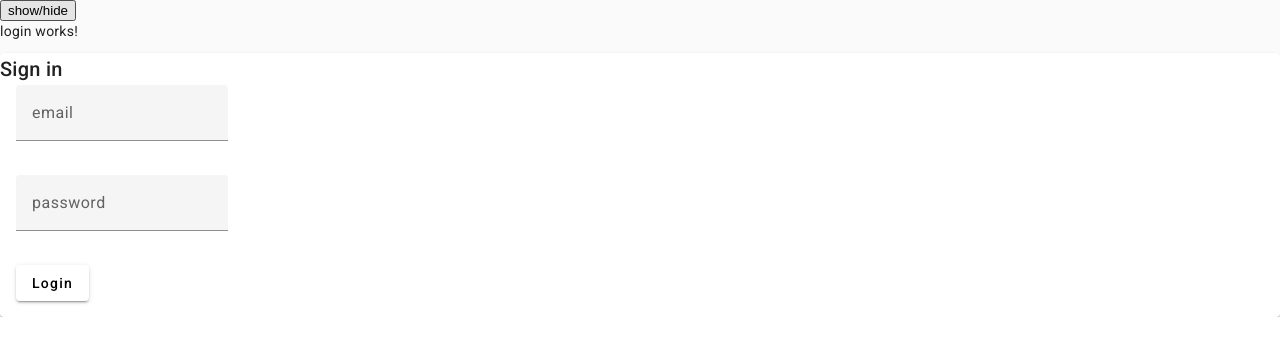
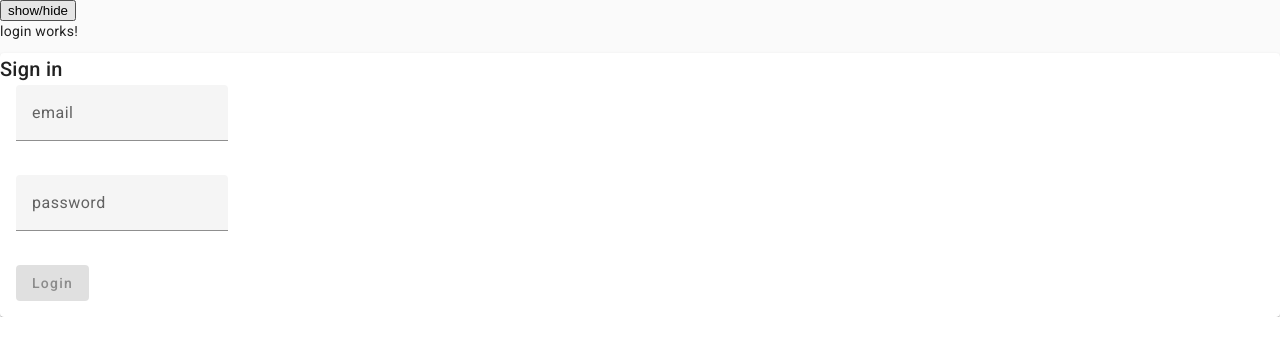
Before and after one commit to JPerezC92/sales-system-angular, an Angular app: page /login in a window 1280 px wide. Shown: the top 356 px of the page. Built offline with nearby package versions, Linux system fonts and the light colour scheme.

Commit message:
added reactive form in login

```diff
--- a/src/app/app.module.ts
+++ b/src/app/app.module.ts
@@ -3,7 +3,7 @@ import { NgModule } from '@angular/core';
 import { BrowserModule } from '@angular/platform-browser';
 
 import { HttpClientModule, HTTP_INTERCEPTORS } from '@angular/common/http';
-import { FormsModule } from '@angular/forms';
+import { FormsModule, ReactiveFormsModule } from '@angular/forms';
 import { MatButtonModule } from '@angular/material/button';
 import { MatCardModule } from '@angular/material/card';
 import { MatDialogModule } from '@angular/material/dialog';
@@ -43,11 +43,9 @@ import { LoginComponent } from './login/login.component';
     MatCardModule,
     HttpClientModule,
     FormsModule,
+    ReactiveFormsModule,
   ],
-
   providers: [
-    // ApiclientService,
-    // ApiauthService,
     { provide: HTTP_INTERCEPTORS, useClass: JwtInterceptor, multi: true },
   ],
   bootstrap: [AppComponent],
--- a/src/app/login/login.component.html
+++ b/src/app/login/login.component.html
@@ -3,16 +3,22 @@
 <mat-card>
   <mat-card-title>Sign in</mat-card-title>
   <mat-card-content>
+    <form [formGroup]="loginForm" (ngSubmit)="login()">
       <p>
         <mat-form-field>
-        <input type="text" [(ngModel)]="email" matInput placeholder="email" />
+          <input
+            type="text"
+            formControlName="email"
+            matInput
+            placeholder="email"
+          />
         </mat-form-field>
       </p>
       <p>
         <mat-form-field>
           <input
             type="password"
-          [(ngModel)]="password"
+            formControlName="password"
             matInput
             placeholder="password"
           />
@@ -20,7 +26,10 @@
       </p>
 
       <div>
-      <button (click)="login()" mat-raised-button>Login</button>
+        <button type="submit" [disabled]="!loginForm.valid" mat-raised-button>
+          Login
+        </button>
       </div>
+    </form>
   </mat-card-content>
 </mat-card>
--- a/src/app/login/login.component.ts
+++ b/src/app/login/login.component.ts
@@ -1,4 +1,5 @@
 import { Component, OnInit } from '@angular/core';
+import { FormBuilder, Validators } from '@angular/forms';
 import { Router } from '@angular/router';
 import { ApiauthService } from 'src/app/services/apiauth.service';
 
@@ -8,10 +9,20 @@ import { ApiauthService } from 'src/app/services/apiauth.service';
   styleUrls: ['./login.component.scss'],
 })
 export class LoginComponent implements OnInit {
-  email = '';
-  password = '';
+  public loginForm = this._FormBuilder.group({
+    email: ['', Validators.required],
+    password: ['', Validators.required],
+  });
+  // public loginForm = new FormGroup({
+  //   email: new FormControl(''),
+  //   password: new FormControl(''),
+  // });
 
-  constructor(private _ApiauthService: ApiauthService, private router: Router) {
+  constructor(
+    private _ApiauthService: ApiauthService,
+    private router: Router,
+    private _FormBuilder: FormBuilder
+  ) {
     if (!!_ApiauthService.getAuthCredentials()?.token) {
       router.navigate(['home']);
     }
@@ -20,7 +31,10 @@ export class LoginComponent implements OnInit {
   ngOnInit(): void {}
 
   login() {
-    this._ApiauthService.login(this.email, this.password).subscribe((r) => {
+    const { email, password } = this.loginForm.value;
+    if (!email || !password) return;
+
+    this._ApiauthService.login({ email, password }).subscribe((r) => {
       if (r.sucess) {
         console.log('first');
         this.router.navigate(['home']);
--- /dev/null
+++ b/src/app/models/LoginF.ts
@@ -0,0 +1,4 @@
+export interface LoginF {
+  email: string;
+  password: string;
+}
--- a/src/app/services/apiauth.service.ts
+++ b/src/app/services/apiauth.service.ts
@@ -3,6 +3,7 @@ import { Injectable } from '@angular/core';
 import { BehaviorSubject, Observable } from 'rxjs';
 import { map } from 'rxjs/operators';
 import { AuthCredentials } from 'src/app/models/AuthCredential';
+import { LoginF } from 'src/app/models/LoginF';
 import { Response } from 'src/app/models/response';
 
 @Injectable({
@@ -24,18 +25,11 @@ export class ApiauthService {
     return this.authCredentialsSubject.value;
   }
 
-  login(
-    email: string,
-    password: string
-  ): Observable<Response<AuthCredentials>> {
+  login(login: Partial<LoginF>): Observable<Response<AuthCredentials>> {
     return this._HttpClient
-      .post<Response<AuthCredentials>>(
-        this.url,
-        { email, password },
-        {
-          headers: new HttpHeaders().append('Content-Type', 'application/json'),
-        }
-      )
+      .post<Response<AuthCredentials>>(this.url, login, {
+        headers: new HttpHeaders().append('Content-Type', 'application/json'),
+      })
       .pipe(
         map((res) => {
           if (res.data) {
```
Lines whose indentation alone changed are shown as unchanged.
